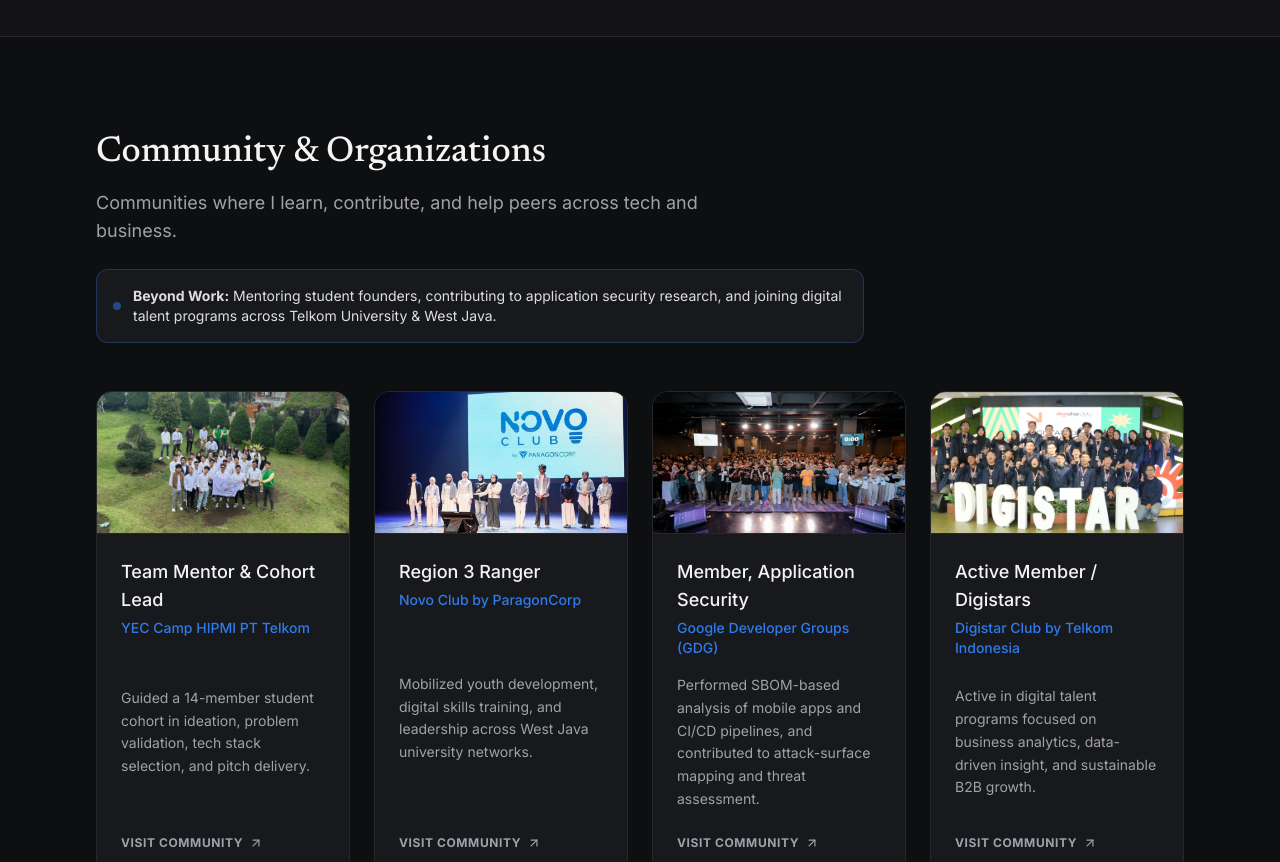
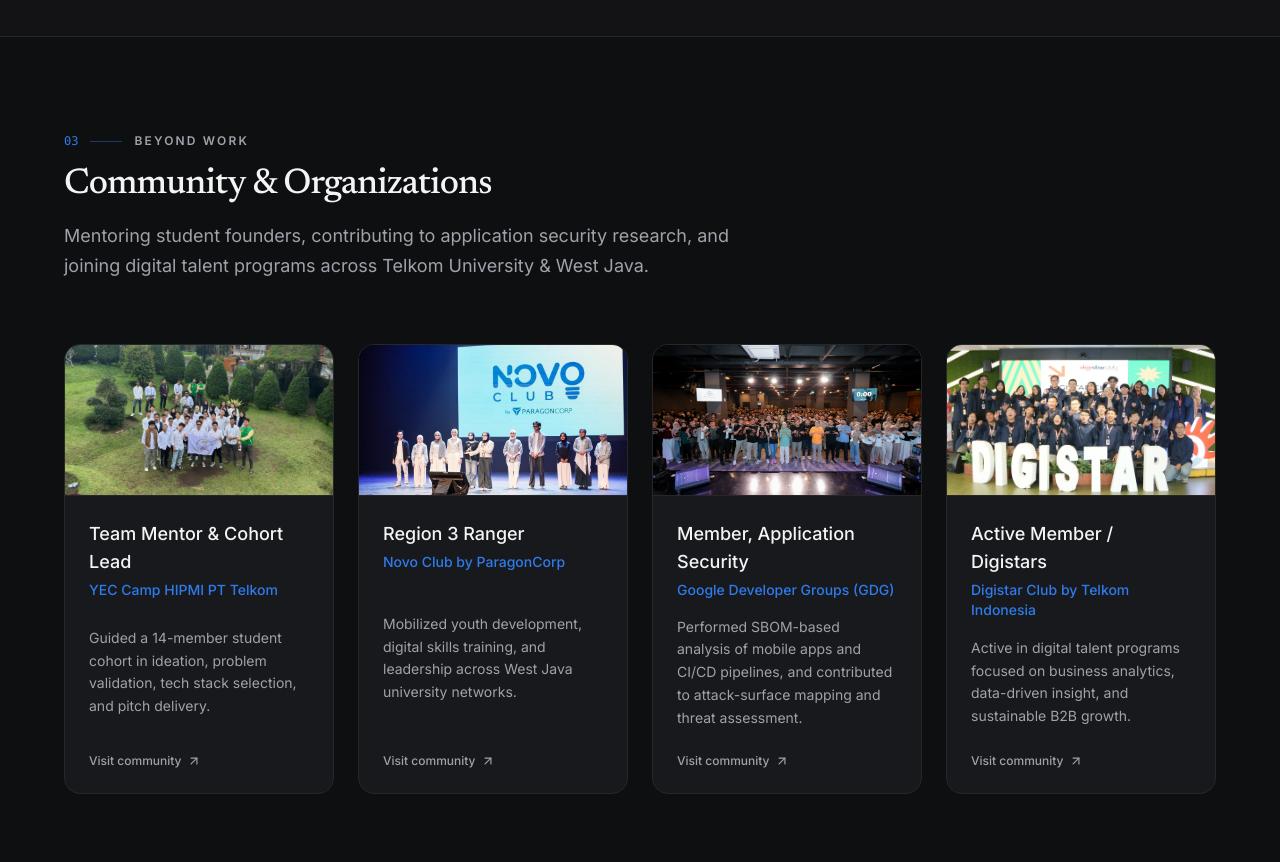
Before and after one commit to alproozz/-Claude-Ambassador, a Next.js app: page / in a window 1280 px wide. Shown: the part 5300-6162 px from the top of the page. Built offline with nearby package versions, Linux system fonts and the light colour scheme.

Commit message:
feat(leadership): terapkan SectionHeading dan terjemahan bilingual pada Leadership

```diff
--- a/src/components/Leadership.tsx
+++ b/src/components/Leadership.tsx
@@ -3,52 +3,102 @@
 import { motion } from "framer-motion";
 import { ArrowUpRight } from "lucide-react";
 import Image from "next/image";
+import SectionHeading from "@/components/SectionHeading";
+import { useLang } from "./LanguageProvider";
 
-export default function Leadership() {
-  const roles = [
+const roleMeta = [
+  {
+    organization: "YEC Camp HIPMI PT Telkom",
+    link: "https://www.instagram.com/hipmipt.univtelkom/",
+    image: "/images/yec.jpeg",
+  },
+  {
+    organization: "Novo Club by ParagonCorp",
+    link: "https://www.paragon-innovation.com/",
+    image: "/images/novo.jpeg",
+  },
+  {
+    organization: "Google Developer Groups (GDG)",
+    link: "https://gdgbandung.com/",
+    image: "/images/gdgbdg.webp",
+  },
+  {
+    organization: "Digistar Club by Telkom Indonesia",
+    link: "https://digistartelkom.id/",
+    image: "/images/digistar.png",
+  },
+];
+
+const copy = {
+  en: {
+    heading: {
+      kicker: "Beyond Work",
+      title: "Community & Organizations",
+      lede: "Mentoring student founders, contributing to application security research, and joining digital talent programs across Telkom University & West Java.",
+    },
+    visit: "Visit community",
+    roles: [
       {
         title: "Team Mentor & Cohort Lead",
-      organization: "YEC Camp HIPMI PT Telkom",
         description: "Guided a 14-member student cohort in ideation, problem validation, tech stack selection, and pitch delivery.",
-      link: "https://www.instagram.com/hipmipt.univtelkom/",
-      image: "/images/yec.jpeg"
       },
       {
         title: "Region 3 Ranger",
-      organization: "Novo Club by ParagonCorp",
         description: "Mobilized youth development, digital skills training, and leadership across West Java university networks.",
-      link: "https://www.paragon-innovation.com/",
-      image: "/images/novo.jpeg"
       },
       {
         title: "Member, Application Security",
-      organization: "Google Developer Groups (GDG)",
         description: "Performed SBOM-based analysis of mobile apps and CI/CD pipelines, and contributed to attack-surface mapping and threat assessment.",
-      link: "https://gdgbandung.com/",
-      image: "/images/gdgbdg.webp"
       },
       {
         title: "Active Member / Digistars",
-      organization: "Digistar Club by Telkom Indonesia",
         description: "Active in digital talent programs focused on business analytics, data-driven insight, and sustainable B2B growth.",
-      link: "https://digistartelkom.id/",
-      image: "/images/digistar.png"
-    }
-  ];
+      },
+    ],
+  },
+  id: {
+    heading: {
+      kicker: "Di Luar Pekerjaan",
+      title: "Komunitas & Organisasi",
+      lede: "Membimbing founder mahasiswa, berkontribusi pada riset keamanan aplikasi, dan mengikuti program talenta digital di Telkom University & Jawa Barat.",
+    },
+    visit: "Kunjungi komunitas",
+    roles: [
+      {
+        title: "Mentor Tim & Ketua Kohort",
+        description: "Membimbing kohort 14 mahasiswa dalam ideasi, validasi masalah, pemilihan tech stack, dan penyampaian pitch.",
+      },
+      {
+        title: "Region 3 Ranger",
+        description: "Menggerakkan pengembangan pemuda, pelatihan keterampilan digital, dan kepemimpinan di jaringan universitas se-Jawa Barat.",
+      },
+      {
+        title: "Anggota, Application Security",
+        description: "Melakukan analisis berbasis SBOM pada aplikasi mobile dan pipeline CI/CD, serta berkontribusi pada pemetaan attack surface dan penilaian ancaman.",
+      },
+      {
+        title: "Anggota Aktif / Digistars",
+        description: "Aktif dalam program talenta digital yang berfokus pada analitik bisnis, insight berbasis data, dan pertumbuhan B2B berkelanjutan.",
+      },
+    ],
+  },
+} as const;
+
+export default function Leadership() {
+  const { lang } = useLang();
+  const t = copy[lang];
+
+  const roles = t.roles.map((r, i) => ({ ...r, ...roleMeta[i] }));
 
   return (
-    <section id="leadership" className="py-24 px-6 md:px-12 lg:px-24">
-      <div className="w-full">
-        <div className="mb-12">
-          <h2 className="text-3xl md:text-4xl font-serif font-medium text-foreground mb-4">Community & Organizations</h2>
-          <p className="text-muted text-lg max-w-2xl mb-6">
-            Communities where I learn, contribute, and help peers across tech and business.
-          </p>
-          <div className="p-4 rounded-xl bg-surface border border-accent/30 text-sm text-foreground/90 max-w-3xl flex items-center gap-3">
-            <span className="w-2 h-2 rounded-full bg-accent animate-pulse shrink-0"></span>
-            <span><strong>Beyond Work:</strong> Mentoring student founders, contributing to application security research, and joining digital talent programs across Telkom University & West Java.</span>
-          </div>
-        </div>
+    <section id="leadership" className="py-20 md:py-24 px-6 md:px-8">
+      <div className="mx-auto w-full max-w-6xl">
+        <SectionHeading
+          index="03"
+          kicker={t.heading.kicker}
+          title={t.heading.title}
+          lede={t.heading.lede}
+        />
 
         <div className="grid grid-cols-1 md:grid-cols-2 lg:grid-cols-4 gap-6">
           {roles.map((role, idx) => (
@@ -78,8 +128,8 @@ export default function Leadership() {
                 <p className="text-sm text-muted leading-relaxed mt-auto mb-6">
                   {role.description}
                 </p>
-                <div className="flex items-center gap-1.5 text-xs font-bold uppercase tracking-wider text-muted group-hover:text-accent transition-colors mt-auto">
-                  <span>Visit Community</span>
+                <div className="flex items-center gap-1.5 text-xs font-medium text-muted group-hover:text-accent transition-colors mt-auto">
+                  <span>{t.visit}</span>
                   <ArrowUpRight size={14} />
                 </div>
               </div>
```
Lines whose indentation alone changed are shown as unchanged.
